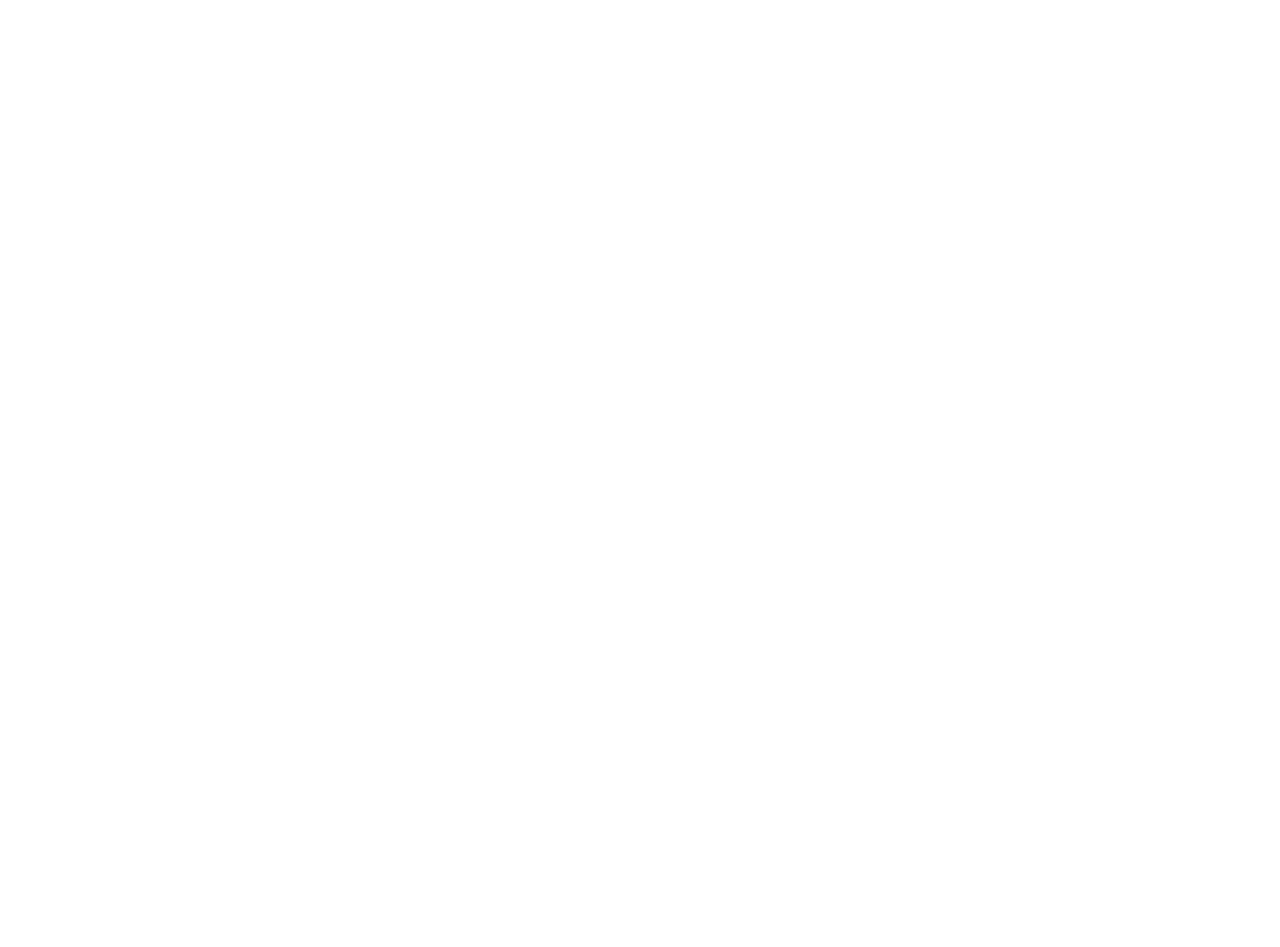
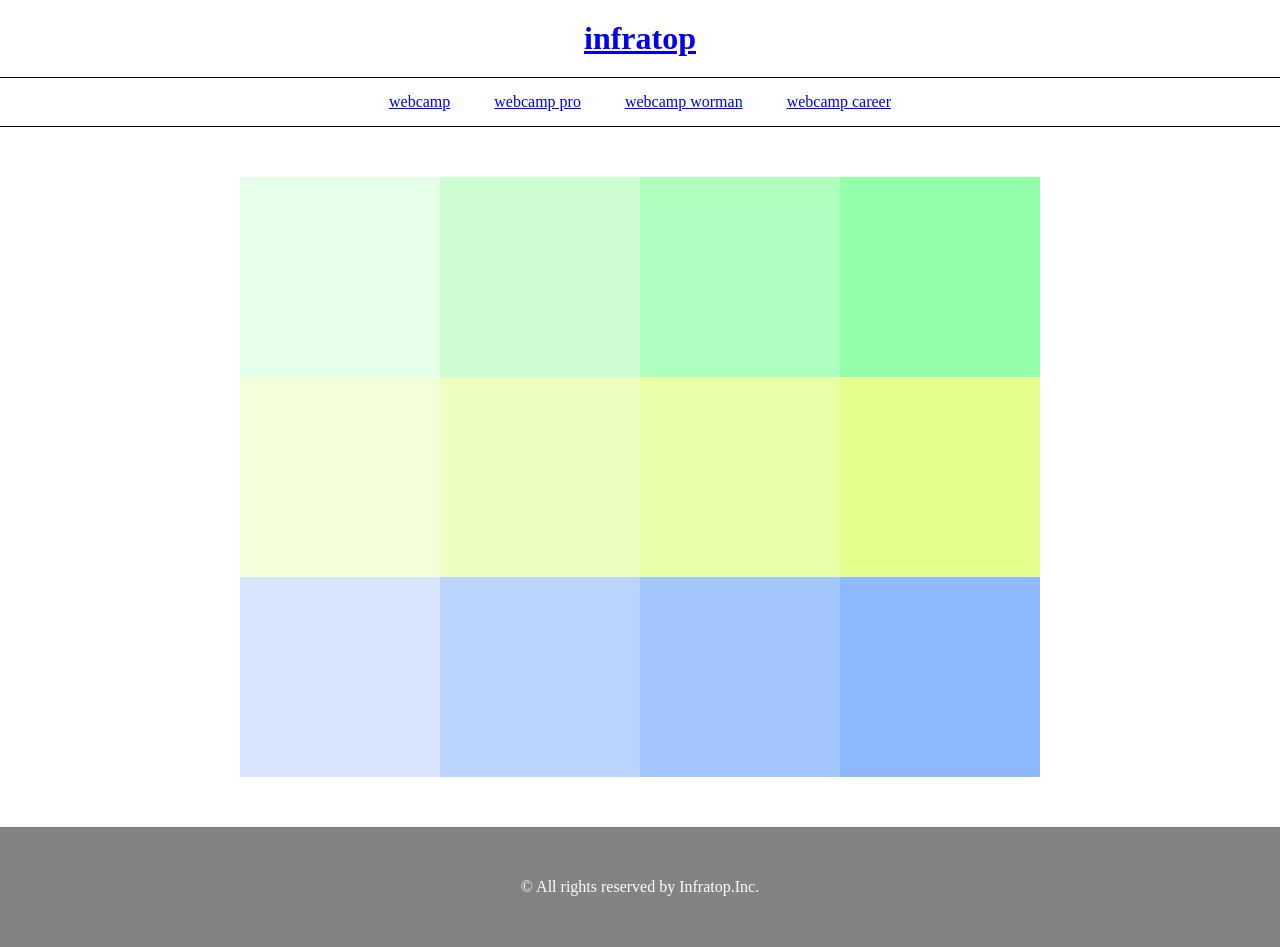
Before and after one commit to kigure/HTML-practice, a plain HTML site: page caravan/index2.html in a window 1280 px wide. Before the commit the page ends 800 px from the top, so only its background shows below. Drawn offline with Linux system fonts and the light colour scheme.

Commit message:
[finish]1-5

```diff
--- a/caravan/index2.html
+++ b/caravan/index2.html
@@ -8,6 +8,39 @@
   <title>演習問題1-5</title>
 </head>
 <body>
+  <header>
+    <h1><a href="index2.html">infratop</a></h1>
+  </header>
 
+  <nav>
+    <ul class="nav-list">
+      <li class="nav-list-item"><a href="https://web-camp.io/">webcamp</a></li>
+      <li class="nav-list-item"><a href="https://web-camp.io/">webcamp pro</a></li>
+      <li class="nav-list-item"><a href="https://web-camp.io/">webcamp worman</a></li>
+      <li class="nav-list-item"><a href="https://web-camp.io/">webcamp career</a></li>
+
+    </ul>
+
+  </nav>
+
+  <main>
+    <div class="box1"></div>
+    <div class="box2"></div>
+    <div class="box3"></div>
+    <div class="box4"></div>
+    <div class="box5"></div>
+    <div class="box6"></div>
+    <div class="box7"></div>
+    <div class="box8"></div>
+    <div class="box9"></div>
+    <div class="box10"></div>
+    <div class="box11"></div>
+    <div class="box12"></div>
+
+  </main>
+
+  <footer>
+    <p class="footer-text">© All rights reserved by Infratop.Inc.</p>
+  </footer>
 </body>
 </html>
--- a/caravan/style2.css
+++ b/caravan/style2.css
@@ -0,0 +1,120 @@
+*{
+  margin: 0;
+  padding: 0;
+  box-sizing: border-box;
+}
+
+header{
+  width: 100%;
+  padding: 20px 0;
+  margin: 0 auto;
+  text-align: center;
+}
+
+
+.nav-list{
+  width: 100%;
+  padding: 15px 0;
+  margin: 0 auto;
+  text-align: center;
+  border-top: 1px solid;
+  border-bottom: 1px solid;
+}
+
+.nav-list-item{
+  list-style: none;
+  display: inline-block;
+  margin: 0 20px;
+}
+
+main{
+  width: 800px;
+  height: 700px;
+  padding: 50px 0;
+  margin: 0 auto;
+  display: flex;
+  flex-wrap: wrap;
+}
+.box1{
+  width: 200px;
+  height: 200px;
+  background-color: #e6ffe9;
+}
+
+.box2{
+  width: 200px;
+  height: 200px;
+  background-color: #cdffd3;
+}
+
+.box3{
+  width: 200px;
+  height: 200px;
+  background-color: #aeffbd;
+}
+
+.box4{
+  width: 200px;
+  height: 200px;
+  background-color: #93ffab;
+}
+
+.box5{
+  width: 200px;
+  height: 200px;
+  background-color: #f3ffd8;
+}
+
+.box6{
+  width: 200px;
+  height: 200px;
+  background-color: #edffbe;
+}
+
+.box7{
+  width: 200px;
+  height: 200px;
+  background-color: #e9ffa5;
+}
+
+.box8{
+  width: 200px;
+  height: 200px;
+  background-color: #e4ff8b;
+}
+
+.box9{
+  width: 200px;
+  height: 200px;
+  background-color: #d9e5ff;
+}
+
+.box10{
+  width: 200px;
+  height: 200px;
+  background-color: #bad3ff;
+}
+
+.box11{
+  width: 200px;
+  height: 200px;
+  background-color: #a4c6ff;
+}
+
+.box12{
+  width: 200px;
+  height: 200px;
+  background-color: #8eb8ff;
+}
+
+footer{
+  width: 100%;
+  height: 120px;
+  text-align: center;
+  background-color: #848282;
+  line-height: 120px;
+}
+
+.footer-text{
+  color: #fff;
+}
```
